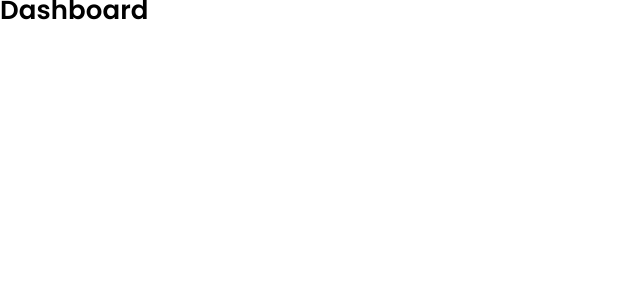
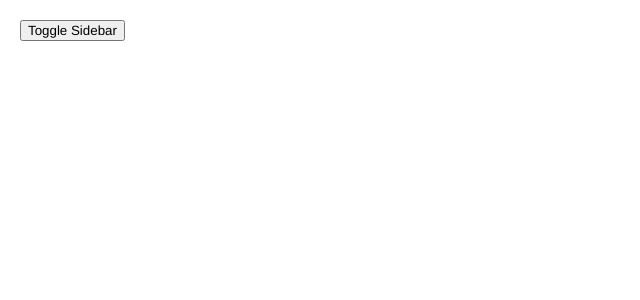
Before and after one commit to tobyoje/mindgard, a React (Create React App) app: page / in a window 1280 px wide. Shown: the top 300 px of the page, without its empty margins (0-640 px from the left). Built offline with nearby package versions, Linux system fonts and the light colour scheme.

Commit message:
Sidebar created

```diff
--- a/src/App.tsx
+++ b/src/App.tsx
@@ -2,12 +2,12 @@ import React from "react";
 import "./App.scss";
 import StartPage from "./components/StartPage/StartPage";
 
-function App() {
+const App: React.FC = () => {
   return (
     <div className="App">
       <StartPage />
     </div>
   );
-}
+};
 
 export default App;
--- a/src/components/Dashboard/Dashboard.scss
+++ b/src/components/Dashboard/Dashboard.scss
@@ -0,0 +1,5 @@
+.dashboard {
+  display: flex;
+  justify-content: space-between;
+  position: relative;
+}
--- a/src/components/Dashboard/Dashboard.tsx
+++ b/src/components/Dashboard/Dashboard.tsx
@@ -1,11 +1,20 @@
-import { useEffect, useState } from "react";
-import StartPage from "../StartPage/StartPage";
+import "./Dashboard.scss";
+import SideBar from "../SideBar/SideBar";
+import MainContent from "../MainContent/MainContent";
+import { useState } from "react";
 
-const Dashboard = () => {
+const Dashboard: React.FC = () => {
+  const [showSidebar, setShowSidebar] = useState<boolean>(false);
+
+  const toggleSidebar = () => {
+    setShowSidebar(!showSidebar);
+  };
+
   return (
-    <>
-      <h1>Dashboard</h1>
-    </>
+    <section className="dashboard">
+      <MainContent toggleSidebar={toggleSidebar} />
+      {showSidebar && <SideBar toggleSidebar={toggleSidebar} />}
+    </section>
   );
 };
 
--- /dev/null
+++ b/src/components/MainContent/MainContent.scss
@@ -0,0 +1,5 @@
+.maincontent {
+  flex-grow: 1;
+  padding: 2rem;
+  width: 100%;
+}
--- /dev/null
+++ b/src/components/MainContent/MainContent.tsx
@@ -0,0 +1,33 @@
+import "./MainContent.scss";
+import { useRef } from "react";
+
+interface MainContentProps {
+  toggleSidebar: () => void;
+}
+
+const MainContent: React.FC<MainContentProps> = ({ toggleSidebar }) => {
+  const toggleButtonRef = useRef<HTMLButtonElement>(null);
+
+  const handleToggleClick = () => {
+    toggleSidebar();
+    if (toggleButtonRef.current) {
+      toggleButtonRef.current.focus();
+    }
+  };
+
+  return (
+    <>
+      <section className="maincontent">
+        <button
+          ref={toggleButtonRef}
+          onClick={handleToggleClick}
+          aria-label="Toggle Sidebar"
+        >
+          Toggle Sidebar
+        </button>
+      </section>
+    </>
+  );
+};
+
+export default MainContent;
--- a/src/components/SideBar/SideBar.scss
+++ b/src/components/SideBar/SideBar.scss
@@ -0,0 +1,53 @@
+@use "../../styles/partials/responsive" as *;
+
+.sidebar {
+  height: 100vh;
+  width: 70%;
+  margin-left: 5rem;
+  position: relative;
+
+  @include media-tablet {
+    width: 60%;
+  }
+
+  @include media-desktop {
+    width: 40%;
+  }
+
+  &__content {
+    width: 70%;
+    height: 100vh;
+    padding: 4rem;
+    background-color: #0e172d;
+    position: fixed;
+    right: 0;
+
+    @include media-tablet {
+      width: 60%;
+    }
+
+    @include media-desktop {
+      width: 35%;
+    }
+  }
+
+  &__top {
+    display: flex;
+    justify-content: space-between;
+    align-items: center;
+  }
+
+  &__title {
+    color: white;
+    font-weight: 500;
+    font-size: 1.5rem;
+    letter-spacing: 0.08rem;
+    text-transform: uppercase;
+  }
+
+  &__close-button {
+    border: 0;
+    border-radius: 5px;
+    padding: 0.6rem 1rem;
+  }
+}
--- a/src/components/SideBar/SideBar.tsx
+++ b/src/components/SideBar/SideBar.tsx
@@ -1,5 +1,37 @@
-const SideBar = () => {
-  return <h1>Side Bar Content</h1>;
+import { useRef } from "react";
+import "./SideBar.scss";
+
+interface SidebarProps {
+  toggleSidebar: () => void;
+}
+
+const SideBar: React.FC<SidebarProps> = ({ toggleSidebar }) => {
+  const toggleButtonRef = useRef<HTMLButtonElement>(null);
+
+  const handleToggleClick = () => {
+    toggleSidebar();
+    if (toggleButtonRef.current) {
+      toggleButtonRef.current.focus();
+    }
+  };
+
+  return (
+    <aside className="sidebar">
+      <div className="sidebar__content">
+        <div className="sidebar__top">
+          <p className="sidebar__title">Node Properties</p>
+          <button
+            className="sidebar__close-button"
+            ref={toggleButtonRef}
+            onClick={handleToggleClick}
+            aria-label="Toggle Sidebar"
+          >
+            X
+          </button>
+        </div>
+      </div>
+    </aside>
+  );
 };
 
 export default SideBar;
--- a/src/components/StartPage/StartPage.scss
+++ b/src/components/StartPage/StartPage.scss
@@ -28,7 +28,6 @@
 
   @include media-tablet {
     margin-top: 10rem;
-
     width: 500px;
   }
 
--- a/src/components/StartPage/StartPage.tsx
+++ b/src/components/StartPage/StartPage.tsx
@@ -3,8 +3,8 @@ import siteLogo from "../../assets/images/mindgard_logo_white.png";
 import { useEffect, useState } from "react";
 import Dashboard from "../Dashboard/Dashboard";
 
-const StartPage = () => {
-  const [showStartComponent, setShowStartComponent] = useState(true);
+const StartPage: React.FC = () => {
+  const [showStartComponent, setShowStartComponent] = useState<boolean>(true);
 
   useEffect(() => {
     setTimeout(() => {
```
